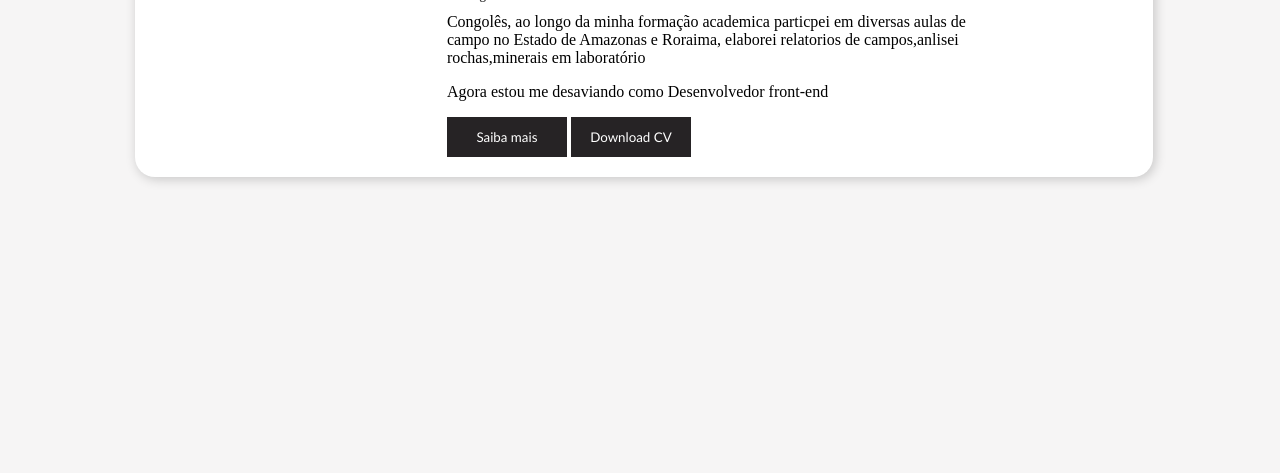
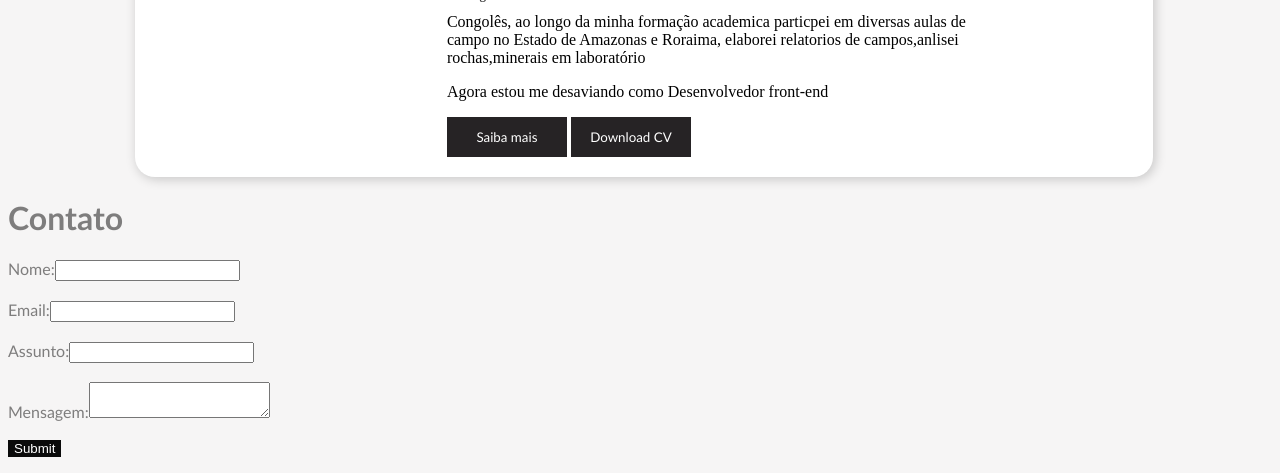
Before and after one commit to Yves-Botshimbo-Luana/My-project-1, a plain HTML site: page index.html in a window 1280 px wide. Shown: the part 752-1225 px from the top of the page. Before the commit the page ends 949 px from the top, so only its background shows below. Drawn offline with Linux system fonts and the light colour scheme.

Commit message:
primeiro commit

```diff
--- a/index.html
+++ b/index.html
@@ -1,4 +1,4 @@
-<html lang="pt-Br">
+<html lang="eng">
 <head>
     <meta charset="UTF-8">
     <meta http-equiv="X-UA-Compatible" content="IE=edge">
@@ -58,9 +58,23 @@
           </div>
 
       </div>
+      <!--formulario-->
+      <div class="formulario">
+          <h1>Contato</h1>
+          <form name="formcontato" action="salvar_mensagem.php" method="POST">
+              Nome:<input type="text" name="nome" ><br><br>
+              Email:<input type="email" name="email" ><br><br>
+              Assunto:<input type="assunto" name="assunto"><br><br>
+              Mensagem:<textarea name="mensagem"></textarea><br><br>
+
+              <input class="submit" type="submit" onclick="return validar()">
+
+          </form>
+
+      </div>
 
 
 
-
+   <script src="prompt.js"></script>
 </body>
 </html>
--- /dev/null
+++ b/prompt.js
@@ -0,0 +1,34 @@
+function validar () {
+    let nome = formcontato.nome.value;
+    let email = formcontato.email.value;
+    let assunto = formcontato.assunto.value;
+    let mensagem = formcontato.mensagem.value;
+
+
+    if (nome === ""){
+        alert('preencha o campo nome é obrigatorio.');
+        formcontato.nome.focus();
+        return false;
+    }
+    if (email === "" || email.indexof('@') === -1){
+        alert('preencha o campo email é obrigatorio.');
+        formcontato.email.focus();
+        return false;
+    }
+    if (assunto === ""){
+        alert('preencha o campo assunto é obrigatorio.');
+        formcontato.assunto.focus();
+        return false;
+    }
+
+    if (mensagem === ""){
+        alert('preencha o campo mensagem é obrigatorio.');
+        formcontato.mensagem.focus();
+        return false;
+    }
+
+
+
+
+
+}
--- a/style.css
+++ b/style.css
@@ -180,3 +180,16 @@ button:active
     font-family: calibri;
     background-color: #262325;
 }
+/* Estilo Cadatrar usuários */
+.formulario
+{
+    color: #7e7d7d;
+    font-family: calibri;
+    font-size: 16px;
+}
+.submit
+{
+    background-color: #0b0b0b;
+    border: none;
+    color: #ffffff;
+}
```
